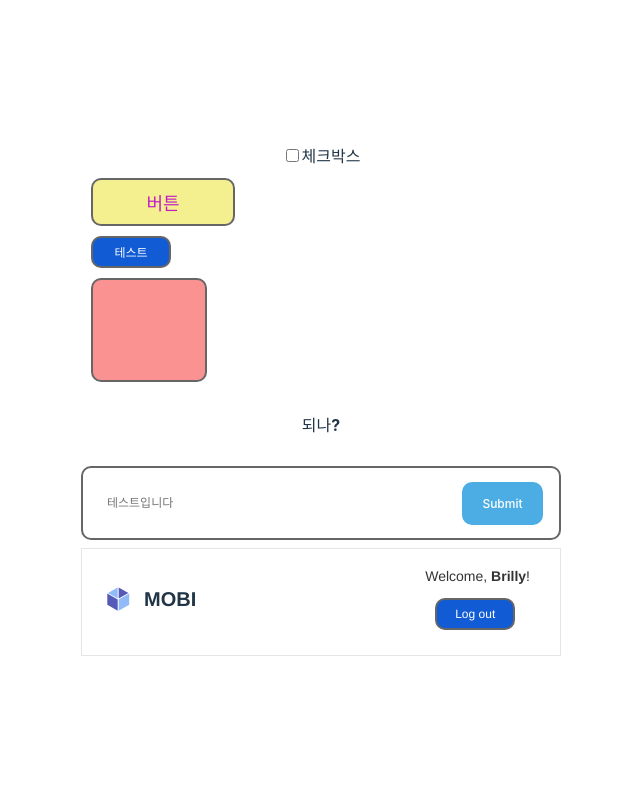
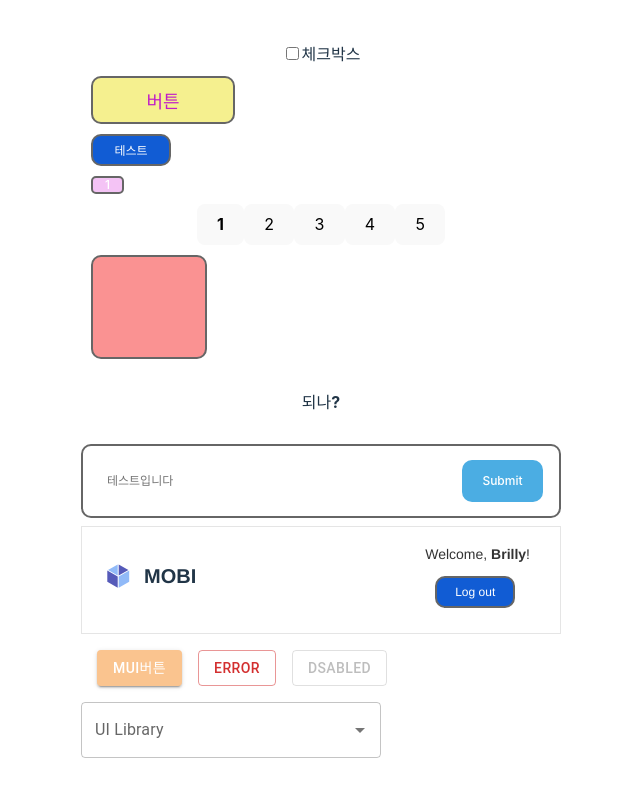
Before and after one commit to mobi-community/mobi-3rd-begginer-2, a React (Vite) app in the folder design-system/: page / in a window 1280 px wide. Shown: the top 796 px of the page, without its empty margins (319-959 px from the left). Built offline with nearby package versions, Linux system fonts and the light colour scheme.

Commit message:
feat: MUI 의존성 추가 밒 컴포넌트 생성(테스트)

```diff
--- a/design-system/package.json
+++ b/design-system/package.json
@@ -12,6 +12,9 @@
     "build-storybook": "storybook build"
   },
   "dependencies": {
+    "@emotion/react": "^11.11.4",
+    "@emotion/styled": "^11.11.0",
+    "@mui/material": "^5.15.13",
     "react": "^18.2.0",
     "react-dom": "^18.2.0",
     "styled-components": "^6.1.8"
--- a/design-system/src/App.tsx
+++ b/design-system/src/App.tsx
@@ -1,11 +1,14 @@
 import { useState } from "react";
 import "./App.css";
 import { Box } from "./components/Box";
-import { Button } from "./components/Button";
+import { TSButton } from "./components/Button";
 import { Header } from "./components/Header";
 import { Input } from "./components/Input";
 import { COLOR } from "./styled-component/tokens/color";
 import Checkbox from "./components/CheckBox";
+import { Pagenation } from "./components/Pagenation";
+import { MUIButton } from "./components/MUI/Button";
+import { MUIAutoComplete } from "./components/MUI/Autocomplete";
 
 function App() {
   const [isChecked, setIsChecked] = useState(false);
@@ -20,6 +23,10 @@ function App() {
   const handleCreateAccount = () => {
     console.log("Create Account clicked");
   };
+
+  const handlePageChange = (page: number) => {
+    console.log("Page changed :", page);
+  };
   return (
     <>
       <Checkbox
@@ -27,17 +34,30 @@ function App() {
         isChecked={isChecked}
         onChange={() => setIsChecked(!isChecked)}
       />
-      <Button
+      <TSButton
         primary={true}
         size="large"
         backgroundColor={COLOR.sub.base}
         color={COLOR.palette.purple.weight}
       >
         버튼
-      </Button>
-      <Button label="테스트" size="small">
-        테스트
-      </Button>
+      </TSButton>
+      <TSButton size="small">테스트</TSButton>
+
+      <TSButton
+        size="square"
+        borderRadius="5px"
+        backgroundColor={COLOR.palette.purple.light}
+      >
+        1
+      </TSButton>
+
+      <Pagenation
+        currentPage={1}
+        totalPages={5}
+        onPageChange={handlePageChange}
+      />
+
       <Box size="small" backgroundColor={COLOR.palette.red.light} />
       <Input
         width="30rem"
@@ -52,6 +72,8 @@ function App() {
         onLogout={handleLogout}
         onCreateAccount={handleCreateAccount}
       />
+      <MUIButton />
+      <MUIAutoComplete />
     </>
   );
 }
--- a/design-system/src/components/Button.tsx
+++ b/design-system/src/components/Button.tsx
@@ -8,17 +8,18 @@ import { FONT_SIZE } from "../styled-component/tokens/fontSize";
 
 interface ButtonProps {
   primary?: boolean;
-  label?: string;
+  borderRadius?: string;
   backgroundColor?: string;
   color?: string;
-  size?: "small" | "medium" | "large";
+  size?: "small" | "medium" | "large" | "square";
   onClick?: () => void;
 }
 
-export const Button = styled.button<ButtonProps>`
+export const TSButton = styled.button<ButtonProps>`
   margin: 10px;
   border: ${BORDER.gray.thick_black_border};
-  border-radius: ${BORDER_RADIUS.round_square};
+  border-radius: ${({ borderRadius }) =>
+    borderRadius || BORDER_RADIUS.round_square};
   display: flex;
   justify-content: center;
   align-items: center;
@@ -50,6 +51,14 @@ ${({ size }) =>
       height: ${SIZE.button.large.height};
     `}
 
+    ${({ size }) =>
+    size === "square" &&
+    css`
+      font-size: ${FONT_SIZE.sm};
+      width: ${SIZE.button.square.width};
+      height: ${SIZE.button.square.height};
+    `}
+
 
    &:hover {
     color: ${COLOR.main.weight};
--- a/design-system/src/components/Header.tsx
+++ b/design-system/src/components/Header.tsx
@@ -1,6 +1,6 @@
 import React from "react";
 import styled from "styled-components";
-import { Button } from "./Button";
+import { TSButton } from "./Button";
 
 type User = {
   name: string;
@@ -74,21 +74,16 @@ export const Header = ({
           <WelcomeMessage>
             Welcome, <b>{user.name}</b>!
           </WelcomeMessage>
-          <Button size="small" onClick={onLogout}>
+          <TSButton size="small" onClick={onLogout}>
             Log out{" "}
-          </Button>
+          </TSButton>
         </>
       ) : (
         <>
-          <Button size="small" onClick={onLogin}>
+          <TSButton size="small" onClick={onLogin}>
             Log in{" "}
-          </Button>
-          <Button
-            primary
-            size="small"
-            onClick={onCreateAccount}
-            label="Sign up"
-          ></Button>
+          </TSButton>
+          <TSButton primary size="small" onClick={onCreateAccount}></TSButton>
         </>
       )}
     </div>
--- /dev/null
+++ b/design-system/src/components/MUI/Autocomplete.tsx
@@ -0,0 +1,20 @@
+import { Autocomplete, TextField } from "@mui/material";
+
+export const MUIAutoComplete = () => {
+  const options = [
+    "MUI",
+    "TailwindCSS UI",
+    "Chakra UI",
+    "Shadcn UI",
+    "Heaedless UI",
+  ];
+  return (
+    <Autocomplete
+      disablePortal
+      id="combo-box-demo"
+      options={options}
+      sx={{ width: 300 }}
+      renderInput={(params) => <TextField {...params} label="UI Library" />}
+    />
+  );
+};
--- /dev/null
+++ b/design-system/src/components/MUI/Button.tsx
@@ -0,0 +1,26 @@
+import { Button, Stack } from "@mui/material";
+import { COLOR } from "../../styled-component/tokens/color";
+
+export const MUIButton = () => {
+  return (
+    <Stack direction="row" spacing={2} margin={2}>
+      <Button
+        variant="contained"
+        sx={{ backgroundColor: COLOR.palette.orange.light }}
+        onClick={() => {
+          alert("MUI 라이브러리 테스트 중");
+        }}
+      >
+        MUI버튼
+      </Button>
+
+      <Button variant="outlined" color="error">
+        ERROR
+      </Button>
+
+      <Button variant="outlined" disabled>
+        Dsabled
+      </Button>
+    </Stack>
+  );
+};
--- /dev/null
+++ b/design-system/src/components/Pagenation.tsx
@@ -0,0 +1,31 @@
+// Pagination.tsx
+
+import React from "react";
+
+interface PagenationProps {
+  currentPage: number;
+  totalPages: number;
+  onPageChange: (page: number) => void;
+}
+
+export const Pagenation: React.FC<PagenationProps> = ({
+  currentPage,
+  totalPages,
+  onPageChange,
+}) => {
+  const pages = Array.from({ length: totalPages }, (_, i) => i + 1);
+
+  return (
+    <>
+      {pages.map((page) => (
+        <button
+          key={page}
+          onClick={() => onPageChange(page)}
+          style={{ fontWeight: currentPage === page ? "bold" : "normal" }}
+        >
+          {page}
+        </button>
+      ))}
+    </>
+  );
+};
--- a/design-system/src/styled-component/tokens/size.ts
+++ b/design-system/src/styled-component/tokens/size.ts
@@ -11,6 +11,10 @@ export const SIZE = {
     large: {
       width: "9rem",
       height: "3rem",
+    },
+    square: {
+      width: "1rem",
+      height: "1rem",
     },
   },
   box: {
```
Also changed, not shown: design-system/src/css/page.css (deleted, +0 -69 lines), 2 other files (tests, documents, lock files or other folders).
